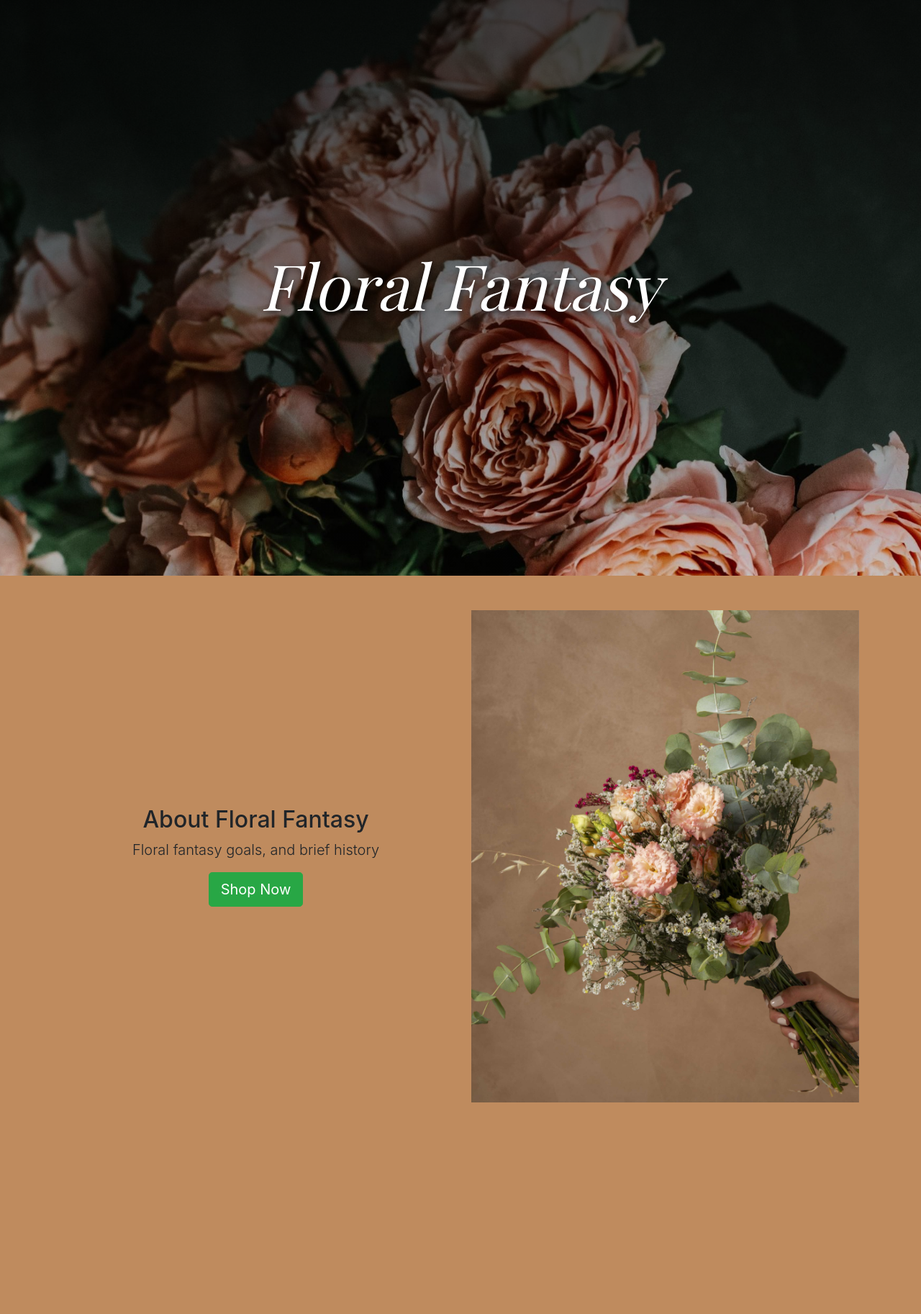
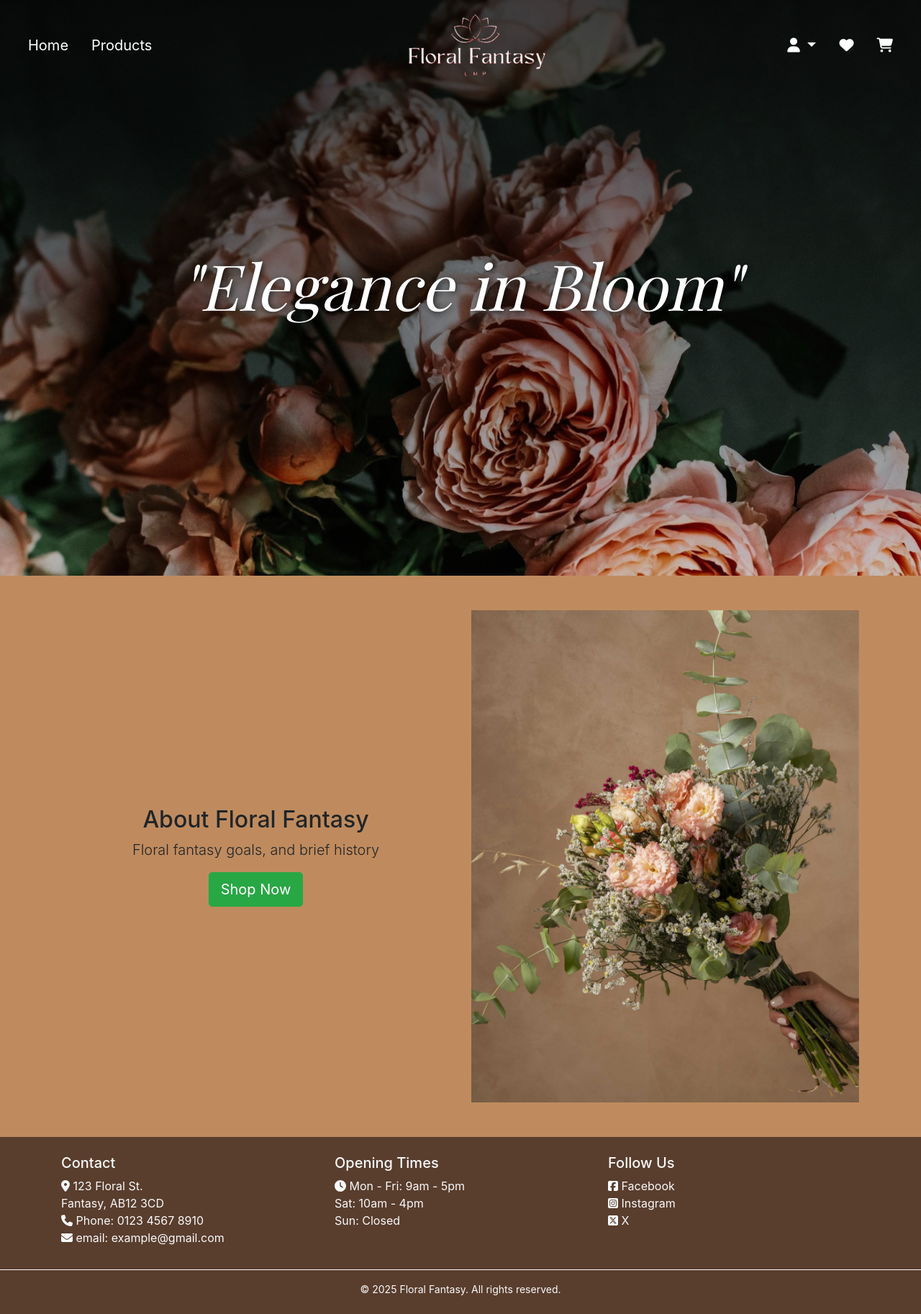
Before and after one commit to jessi25924/floral_fantasy, a Django app: template landing/templates/landing/index.html in a window 1280 px wide. Shown: the whole page at 72% size. Before the commit the page ends 1532 px from the top, so only its background shows below. Run offline with Django 4.2, Linux system fonts and the light colour scheme; the template is opened without the code that fills it, so the values that code supplies are empty; some libraries are stand-ins or nearby versions; some web fonts are replaced.

Commit message:
Update: navbar, footer, css

```diff
--- a/landing/templates/landing/index.html
+++ b/landing/templates/landing/index.html
@@ -18,7 +18,7 @@
     </style>
     <section class="hero hero d-flex align-items-center justify-content-center text-center">
         <div class="container">
-            <h1 class="display-2 display-md-1 text-white fw-bold text-shadow">Floral Fantasy</h1>
+            <h1 class="display-2 display-md-1 text-white fw-bold text-shadow">"Elegance in Bloom"</h1>
         </div>
     </section>
 {% endblock %}
--- a/static/css/base.css
+++ b/static/css/base.css
@@ -14,3 +14,34 @@ h1 {
     text-shadow: 2px 2px 8px rgba(0,0,0,0.7);
     font-style: italic;
 }
+
+.navbar-transparent {
+    background-color: transparent !important;
+    transition: background-color 0.4s ease;
+}
+
+.navbar-solid {
+    background-color: #593D2D !important;
+    transition: background-color 0.3s ease;
+}
+
+.navbar-brand img {
+    height: 100px;
+    width: auto;
+}
+
+#main-navbar .nav-link {
+    font-size: 1.25rem;
+}
+
+.navbar-nav .nav-link {
+    color: #fff !important;
+}
+
+.navbar-nav .nav-link:hover {
+    color: #D9A796 !important;
+}
+
+footer {
+    background-color: #593D2D;
+}
--- /dev/null
+++ b/static/js/navbar.js
@@ -0,0 +1,30 @@
+/**
+ * Toggles the navbar's background between transparent and solid
+ * depending on scroll position relative to the page_header height.
+ */
+document.addEventListener('DOMContentLoaded', function() {
+  const navbar = document.getElementById('main-navbar');
+
+  const headerBlock = document.querySelector('.page-header');
+  const threshold = headerBlock ? headerBlock.offsetHeight : 0;
+
+  /**
+   * Checks the current scroll position (window.scrollY) against
+   * the threshold. If scrolled past the header, apply
+   * the solid background class. Otherwise, transparent.
+   */
+  function updateNavbar() {
+    if (window.scrollY > threshold) {
+      navbar.classList.remove('navbar-transparent');
+      navbar.classList.add('navbar-solid');
+    } else {
+      navbar.classList.remove('navbar-solid');
+      navbar.classList.add('navbar-transparent');
+    }
+  }
+
+  // run on scroll
+  window.addEventListener('scroll', updateNavbar);
+  // run on load in case user reloads mid‑page
+  updateNavbar();
+});
--- a/templates/base.html
+++ b/templates/base.html
@@ -5,9 +5,9 @@
   <head>
 
     <!-- Favicon -->
-      <link rel="apple-touch-icon" sizes="180x180" href="/apple-touch-icon.png">
-      <link rel="icon" type="image/png" sizes="32x32" href="/favicon-32x32.png">
-      <link rel="icon" type="image/png" sizes="16x16" href="/favicon-16x16.png">
+      <link rel="apple-touch-icon" sizes="180x180" href="{% static 'images/favicon/apple-touch-icon.png'%}">
+      <link rel="icon" type="image/png" sizes="32x32" href="{% static 'images/favicon/favicon-32x32.png'%}">
+      <link rel="icon" type="image/png" sizes="16x16" href="{% static 'images/fabicon/favicon-16x16.png'%}">
 
     {% block meta %}
         <meta http-equiv="X-UA-Compatible" content="ie=edge">
@@ -32,7 +32,65 @@
     <title>Floral Fantasy</title>
   </head>
   <body>
-    <header class="container-fluid fixed-top"></header>
+    <header class="fixed-top">
+      <nav id="main-navbar" class="navbar navbar-expand-lg navbar-dark navbar-transparent w-100">
+        <div class="container-fluid d-flex justify-content-between align-items-center">
+          <!-- Left links-->
+           <ul class="navbar-nav flex-row">
+            <li class="nav-item mr-3"><a class="nav-link" href="{% url 'landing' %}">Home</a></li>
+            <li class="nav-item mr-3"><a class="nav-link" href="#">Products</a></li>
+           </ul>
+
+           <!-- Center logo -->
+            <a class="navbar-brand mx-auto" href="{% url 'landing' %}">
+              <img src="{% static 'images/logo3.png' %}" alt="Logo">
+            </a>
+
+            <div class="d-flex align-items-center">
+              <!-- Toggle -->
+            <button class="navbar-toggler" type="button" data-toggle="collapse" data-target="#navbarRight" aria-controls="navbarRight" aria-expanded="false" aria-label="Toggle navigation">
+              <span class="navbar-toggler-icon"></span>
+            </button>
+
+            <!-- Right icons-->
+             <div class="collapse navbar-collapse justify-content-end" id="navbarRight">
+              <ul class="navbar-nav">
+                <li class="nav-item dropdown mr-3">
+                  <a class="nav-link dropdown-toggle" href="#" id="userDropdown"
+                  role="button" data-toggle="dropdown" aria-haspopup="true"
+                  aria-expanded="false" title="Account">
+                  <i class="fa-solid fa-user"></i>
+                  </a>
+                  <div class="dropdown-menu dropdown-menu-right" aria-labelledby="userDropdown">
+                    {% if user.is_authenticated %}
+                      <a href="{% url 'account_logout' %}" class="dropdown-item">Logout</a>
+                    {% else %}
+                    <a class="dropdown-item" href="{% url 'account_login' %}">Login</a>
+                    <a class="dropdown-item" href="{% url 'account_signup' %}">Register</a>
+                    {% endif %}
+                  </div>
+                </li>
+
+                {% if user.is_superuser %}
+                <li class="nav-item dropdown mr-3">
+                  <a class="nav-link dropdown-toggle" href="#" id="managementDropdown" role="button" data-toggle="dropdown">
+                    <i class="fa-solid fa-gear"></i>
+                  </a>
+                  <div class="dropdown-menu dropdown-menu-right">
+                    <a class="dropdown-item" href="#">Products</a>
+                    <a class="dropdown-item" href="#">Inquiries</a>
+                  </div>
+                </li>
+                {% endif %}
+
+                <li class="nav-item mr-3"><a class="nav-link" href="#"><i class="fa-solid fa-heart"></i></a></li>
+                <li class="nav-item"><a class="nav-link" href="#"><i class="fa-solid fa-cart-shopping"></i></a></li>
+              </ul>
+            </div>
+            </div>
+        </div>
+      </nav>
+    </header>
 
     {% if messages %}
     <div class="message-container"></div>
@@ -44,7 +102,69 @@
     {% block content %}
     {% endblock %}
 
+    <!-- Footer -->
+    <footer class="text-light py-4 mt-auto">
+      <div class="container">
+        <div class="row justify-content-center text-start text-md-start">
+          <!-- Contact Details -->
+          <div class="col-md-4">
+            <h5>Contact</h5>
+            <p>
+              <i class="fa-solid fa-location-dot"></i> 123 Floral St.<br>
+              Fantasy, AB12 3CD<br>
+              <i class="fa-solid fa-phone"></i> Phone: 0123 4567 8910<br>
+              <i class="fa-solid fa-envelope"></i> email: example@gmail.com
+            </p>
+          </div>
+          <!-- Opening Times -->
+          <div class="col-md-4">
+            <h5>Opening Times</h5>
+            <p>
+              <i class="fa-solid fa-clock"></i> Mon - Fri: 9am - 5pm<br>
+              Sat: 10am - 4pm<br>
+              Sun: Closed
+            </p>
+          </div>
+          <!-- Social Media Link-->
+          <div class="col-md-4">
+            <h5>Follow Us</h5>
+            <a
+              class="text-light mr-2"
+              href="https://www.facebook.com"
+              target="_blank"
+              rel="noopener"
+              aria-label="Visit our Facebook page (open in a new tab)"
+              ><i class="fa-brands fa-square-facebook"></i> Facebook</a
+            ><br>
+            <a
+              class="text-light mr-2"
+              href="https://www.instagram.com/"
+              target="_blank"
+              rel="noopener"
+              aria-label="Visit our instagram page (open in a new tab)"
+              ><i class="fa-brands fa-square-instagram"></i> Instagram</a
+            ><br>
+            <a
+              class="text-light mr-2"
+              href="https://x.com/"
+              target="_blank"
+              rel="noopener"
+              aria-label="Visit our fed (open in a new tab)"
+              ><i class="fa-brands fa-square-x-twitter"></i> X</a
+            >
+          </div>
+        </div>
+      </div>
+      <!-- horizontal line -->
+      <hr class="border-light my-3">
+
+      <div class="text-center small">
+        &copy; 2025 Floral Fantasy. All rights reserved.
+      </div>
+    </footer>
+
     {% block postloadjs %}
+      <script src="{% static 'js/navbar.js' %}"></script>
     {% endblock %}
   </body>
 </html>
```
Also changed, not shown: static/images/logo3.png (added).
